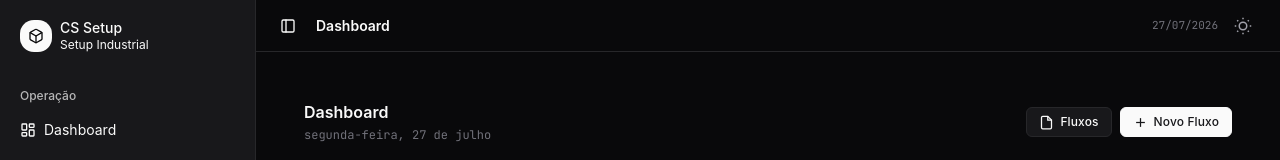
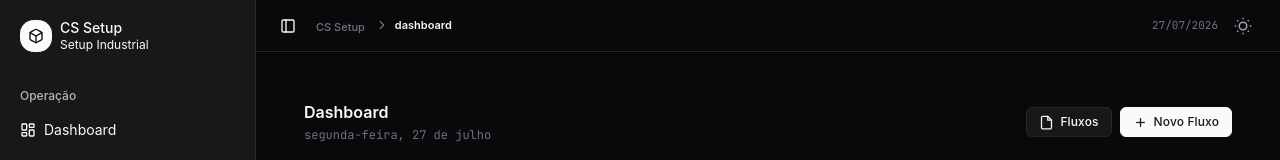
Before and after one commit to alexxsouzaa/controle-setup, a React (Vite) app: page / in a window 1280 px wide. Shown: the top 160 px of the page. Built offline with nearby package versions, Linux system fonts and the light colour scheme.

Commit message:
feat: substitui title por breadcrumb no Topbar (CS Setup > Pagina)

```diff
--- a/src/components/Topbar.tsx
+++ b/src/components/Topbar.tsx
@@ -1,9 +1,12 @@
 // @ts-nocheck
 import { useContext } from 'react';
+import { useLocation, useNavigate } from 'react-router-dom';
 import { ThemeContext } from '../contexts/ThemeContext';
 import { Icon } from './Icon';
 import { Button } from './Button';
 import { SidebarTrigger } from '@/components/ui/sidebar';
+import { Breadcrumb, BreadcrumbItem, BreadcrumbLink, BreadcrumbList, BreadcrumbPage, BreadcrumbSeparator } from '@/components/ui/breadcrumb';
+import { ROUTE_TITLES } from '../app/router/routes';
 
 interface TopbarProps {
   title: string;
@@ -12,10 +15,53 @@ interface TopbarProps {
 
 export function Topbar({ title, onNew }: TopbarProps) {
   const { theme, toggle } = useContext(ThemeContext);
+  const location = useLocation();
+  const navigate = useNavigate();
+  const path = location.pathname;
+
+  const segments = path === '/' ? ['/dashboard'] : [path];
+  const parts = segments[0].split('/').filter(Boolean);
+
   return (
     <header className="h-[52px] border-b border-[var(--border)] bg-[var(--bg)] flex items-center px-5 gap-3 sticky top-0 z-10">
       <SidebarTrigger className="-ml-1" />
-      <h1 className="text-[14px] font-semibold text-[var(--fg)] mr-auto">{title}</h1>
+      <Breadcrumb className="mr-auto">
+        <BreadcrumbList>
+          <BreadcrumbItem>
+            <BreadcrumbLink asChild>
+              <button
+                type="button"
+                onClick={() => navigate('/dashboard')}
+                className="text-[11px] font-medium text-[var(--fg-muted)] hover:text-[var(--fg)] transition-colors">
+                CS Setup
+              </button>
+            </BreadcrumbLink>
+          </BreadcrumbItem>
+          {parts.map((segment, i) => {
+            const fullPath = '/' + segments[0].split('/').slice(0, i + 1).filter(Boolean).join('/');
+            const label = ROUTE_TITLES[fullPath] || segment;
+            const isLast = i === parts.length - 1;
+
+            return (
+              <BreadcrumbItem key={fullPath}>
+                <BreadcrumbSeparator />
+                {isLast ? (
+                  <BreadcrumbPage className="text-[11px] font-semibold text-[var(--fg)]">{label}</BreadcrumbPage>
+                ) : (
+                  <BreadcrumbLink asChild>
+                    <button
+                      type="button"
+                      onClick={() => navigate(fullPath)}
+                      className="text-[11px] font-medium text-[var(--fg-muted)] hover:text-[var(--fg)] transition-colors">
+                      {label}
+                    </button>
+                  </BreadcrumbLink>
+                )}
+              </BreadcrumbItem>
+            );
+          })}
+        </BreadcrumbList>
+      </Breadcrumb>
       <div className="flex items-center gap-2">
         <span className="text-[11px] text-[var(--fg-muted)] font-mono">
           {new Date().toLocaleDateString('pt-BR')}
--- /dev/null
+++ b/src/components/shadcn-studio/breadcrumb/breadcrumb-01.jsx
@@ -0,0 +1,30 @@
+import {
+  Breadcrumb,
+  BreadcrumbItem,
+  BreadcrumbLink,
+  BreadcrumbList,
+  BreadcrumbPage,
+  BreadcrumbSeparator
+} from '@/components/ui/breadcrumb'
+
+const BreadcrumbDemo = () => {
+  return (
+    <Breadcrumb>
+      <BreadcrumbList>
+        <BreadcrumbItem>
+          <BreadcrumbLink href='#'>Home</BreadcrumbLink>
+        </BreadcrumbItem>
+        <BreadcrumbSeparator />
+        <BreadcrumbItem>
+          <BreadcrumbLink href='#'>Documents</BreadcrumbLink>
+        </BreadcrumbItem>
+        <BreadcrumbSeparator />
+        <BreadcrumbItem>
+          <BreadcrumbPage>Add Document</BreadcrumbPage>
+        </BreadcrumbItem>
+      </BreadcrumbList>
+    </Breadcrumb>
+  );
+}
+
+export default BreadcrumbDemo
```
